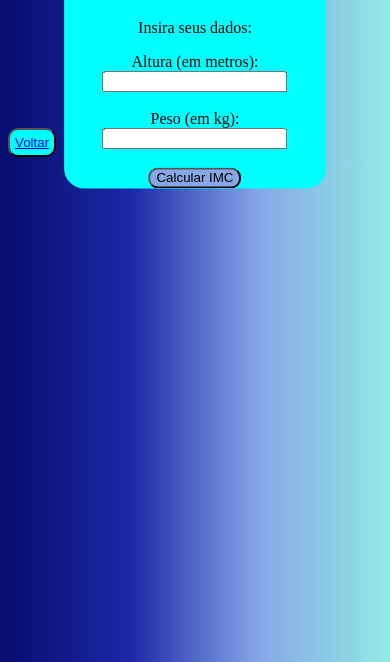
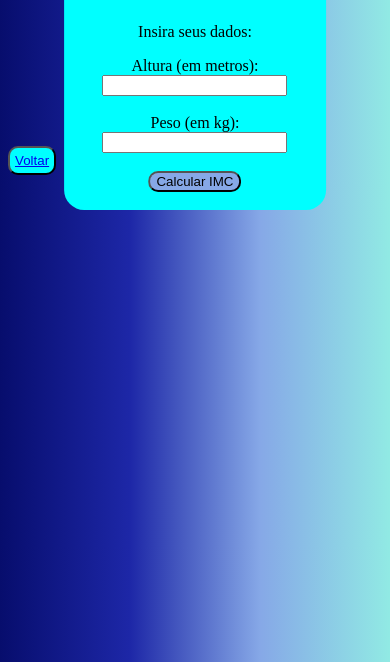
Before and after one commit to LucasPulgaci032/LucasPulgaci032.github.io, a plain HTML site: page calcIMC.html in a window 390 px wide. Shown: the part 182-844 px from the top of the page. Drawn offline with Linux system fonts and the light colour scheme.

Commit message:
Update calcIMC.html

```diff
--- a/calcIMC.html
+++ b/calcIMC.html
@@ -46,7 +46,7 @@
         @media screen and (max-width:768px){
           .tudo {
             width: 70%;
-            height: 8cm;
+            height: 90%;
           }
         }
     </style>
```
